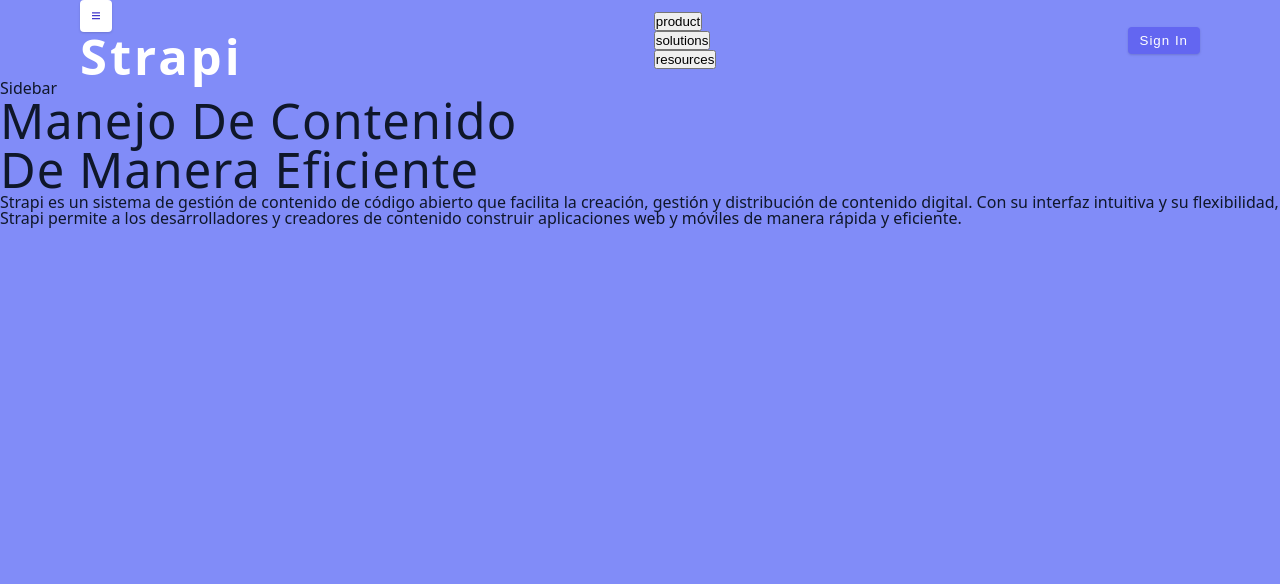
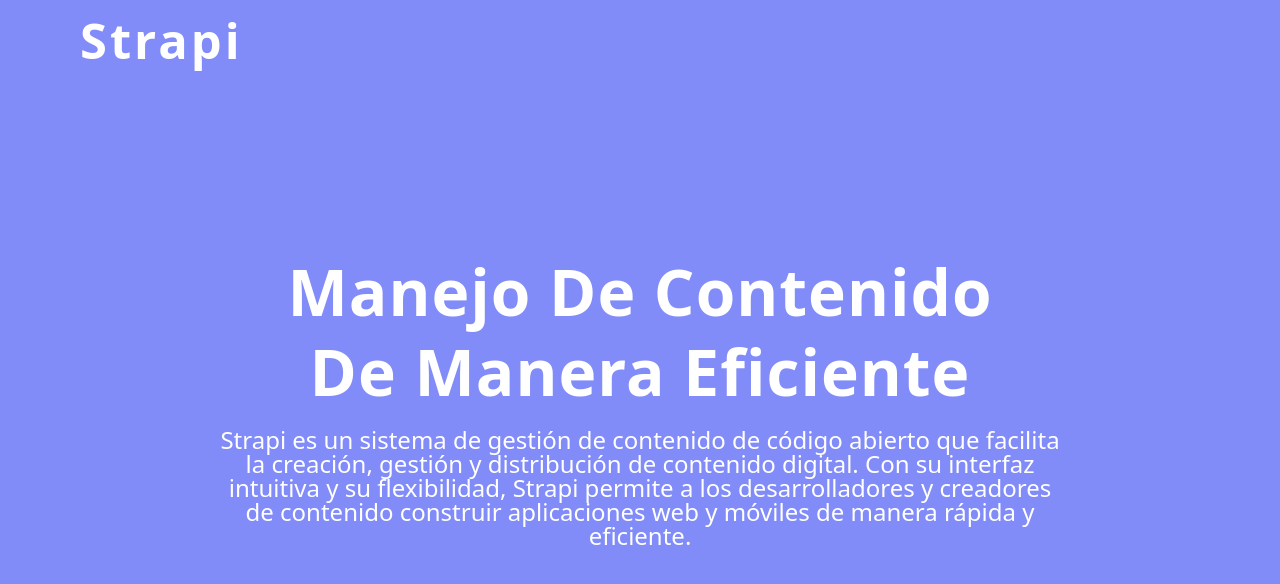
Before and after one commit to Kaoru-D/strapi-IO, a React (Vite) app: page / in a window 1280 px wide. Shown: the top 584 px of the page. Built offline with nearby package versions, Linux system fonts and the light colour scheme.

Commit message:
feat: implement Sidebar component with dynamic sublinks and styling updates

```diff
--- a/src/Navbar.jsx
+++ b/src/Navbar.jsx
@@ -23,16 +23,6 @@
           </button>
           <h1 className='logo'>Strapi</h1>
         </div>
-        <ul className='nav-links' onMouseLeave={closeSubmenu}>
-          {sublinks.map(({ pageId, page }) => (
-            <li key={pageId}>
-              <button onMouseOver={(e) => handleSubmenu(e, page)}>
-                {page}
-              </button>
-            </li>
-          ))}
-        </ul>
-        <button className='btn signin-btn'>Sign in</button>
       </div>
     </nav>
   );
--- a/src/Sidebar.jsx
+++ b/src/Sidebar.jsx
@@ -1,8 +1,39 @@
 import React from 'react'
+import { FaTimes } from 'react-icons/fa'
+import sublinks from './data'
+import { useGlobalContext } from './Context'
 
 const Sidebar = () => {
+  const { isSidebarOpen, closeSidebar } = useGlobalContext()
   return (
-    <div>Sidebar</div>
+    <aside className={isSidebarOpen ? 'sidebar show-sidebar' : 'sidebar'}>
+      <div className="sidebar-header">
+        <button className="close-btn" onClick={closeSidebar}>
+          <FaTimes />
+        </button>
+      </div>
+      <div className="sidebar-links">
+        {sublinks.map((item) => {
+          const { links, page, pageId } = item
+          return (
+            <article key={pageId}>
+              <h4>{page}</h4>
+              <div className="sidebar-sublinks">
+                {links.map((link) => {
+                  const { url, icon, label, id } = link
+                  return (
+                    <a key={id} href={url}>
+                      {icon}
+                      {label}
+                    </a>
+                  )
+                })}
+              </div>
+            </article>
+          )
+        })}
+      </div>
+    </aside>
   )
 }
 
--- a/src/data.jsx
+++ b/src/data.jsx
@@ -72,15 +72,15 @@
     links: [
       {
         id: nanoid(),
-        label: 'starters',
+        label: 'documentación',
         icon: <FaDocker />,
-        url: '/resources/starters',
+        url: '/resources/documentación',
       },
       {
         id: nanoid(),
-        label: 'showcase',
+        label: 'recursos',
         icon: <FaGithubSquare />,
-        url: '/resources/showcase',
+        url: '/resources/recursos',
       },
     ],
   },
--- a/src/index.css
+++ b/src/index.css
@@ -273,7 +273,6 @@
   max-width: var(--max-width);
   display: flex;
   justify-content: space-between;
-  align-items: center;
 }
 
 .logo {
@@ -293,11 +292,119 @@
   transition: var(--transition);
   cursor: pointer;
   display: flex;
-  align-items: center;
-  justify-content: center;
 }
 .toggle-btn:hover {
   transform: scale(1.1);
   background: var(--primary-700);
   color: var(--white);
 }
+
+.hero-container {
+  display: grid;
+  place-items: center;
+  min-height: calc(100vh - 10rem);
+}
+
+.hero-center {
+  width: var(--fluid-width);
+  max-width: var(--max-width);
+  color: var(--white);
+}
+
+.hero-center h1 {
+  font-size: clamp(3rem, 5vw, 5rem);
+  margin-bottom: 1rem;
+  font-weight: 700;
+  line-height: 1.25;
+}
+
+.hero-center p {
+  font-size: 1.5rem;
+}
+
+@media screen and (min-width: 992px) {
+  .hero-center {
+    text-align: center;
+  }
+  .hero-center p {
+    max-width: 35em;
+    margin: 0 auto;
+  }
+  .toggle-btn {
+    display: none;
+  }
+}
+
+.sidebar {
+  position: fixed;
+  top: 0;
+  left: 0;
+  width: 100%;
+  height: 100vh;
+  background: var(--white);
+  opacity: 0;
+  visibility: hidden;
+}
+.show-sidebar {
+  opacity: 1;
+  visibility: visible;
+  transition-property: opacity, visibility;
+  transition-duration: 0.9s;
+}
+
+.sidebar-container {
+  padding: 4rem 2rem;
+  position: relative;
+}
+.close-btn {
+  position: absolute;
+  top: 1rem;
+  right: 1rem;
+  font-size: 2rem;
+  background: transparent;
+  border-color: transparent;
+  color: var(--primary-500);
+  cursor: pointer;
+  transition: var(--transition);
+}
+.close-btn:hover {
+  color: var(--primary-700);
+}
+
+.sidebar article {
+  margin-bottom: 2rem;
+}
+.sidebar h4 {
+  margin-bottom: 1rem;
+  color: var(--primary-700);
+}
+
+.sidebar-sublinks {
+  display: grid;
+  grid-template-columns: 1fr 1fr;
+  row-gap: 0.5rem;
+}
+
+.sidebar-sublinks a {
+  display: block;
+  color: var(--grey-500);
+  text-transform: capitalize;
+  display: flex;
+  align-items: center;
+  gap: 1rem;
+}
+.sidebar-sublinks a:hover {
+  color: var(--primary-500);
+}
+
+.sidebar-sublinks a svg {
+  width: 1rem;
+  height: 1rem;
+  color: var(--primary-500);
+}
+
+@media screen and (min-width: 992px) {
+  .sidebar {
+    display: none;
+  }
+}
```
